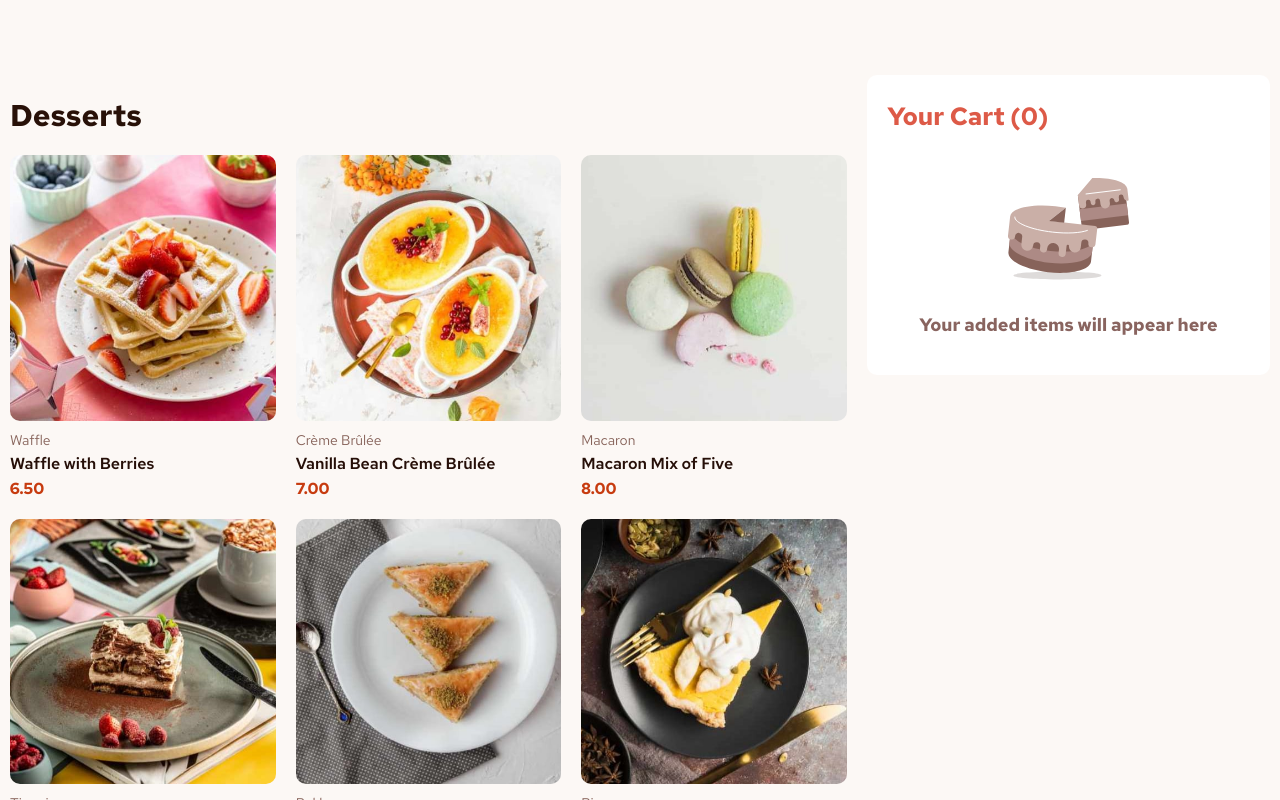
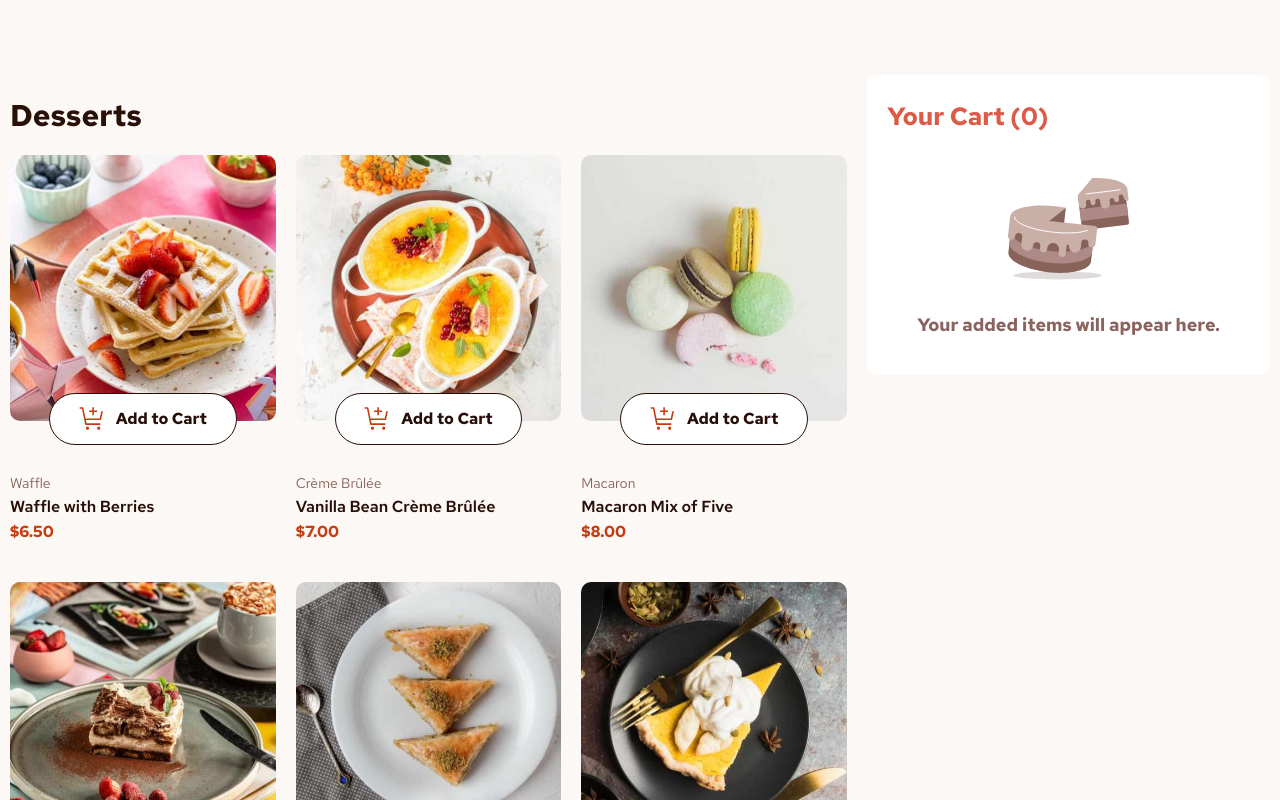
Before and after one commit to nosdvp/Product-list, a React (Create React App) app: page / in a window 1280 px wide. Shown: the top 800 px of the page. Built offline with nearby package versions, Linux system fonts and the light colour scheme.

Commit message:
реализовал добавление товаров в корзину, счетчик кол-во товаров, добавил кнопку добавления товара

```diff
--- a/src/App.css
+++ b/src/App.css
@@ -11,13 +11,12 @@ body {
   display: flex;
   align-items: start;
   justify-content: center;
-  padding-top: 75px;
+  padding: 75px 0;
 }
 
 .blockInfo{
   width: 1350px;
   height: auto;
-  /*border: 1px solid red;*/
   display: grid;
   grid-template-columns: 1.35fr 0.65fr;
   padding: 0px 10px ;
@@ -26,13 +25,11 @@ body {
 
 .listBlock{
   height: auto;
-  /*border: 1px solid green;*/
   width: 100%;
 }
 
 .cartBlock{
   height: auto;
-  /*border: 1px solid green;*/
   place-items: center;
 }
 
--- a/src/App.js
+++ b/src/App.js
@@ -6,16 +6,21 @@ import menu from './data.js'
 function App() {
 
   const [countCart, setCountCart] = useState(0)
+  const [cart, setCart] = useState([])
 
   return (
     <div className="wrapper">
       <div className='blockInfo'>
         <div className='listBlock'>
-          <ListPage/>
+          <ListPage
+            setCountCart = {setCountCart}
+            setCart = {setCart}
+          />
         </div>
         <div className='cartBlock'>
           <CartPage
-            countCart={countCart}
+            countCart = {countCart}
+            cart = {cart}
           />
         </div>
       </div>
--- a/src/components/CartPage/CartPage.js
+++ b/src/components/CartPage/CartPage.js
@@ -1,27 +1,38 @@
 import React from 'react'
 import './CartPage.scss'
 import cake from '../../img/illustration-empty-cart.svg'
+import close from '../../img/icon-remove-item.svg'
 
-const CartPage = ({countCart}) => {
+const CartPage = ({countCart, cart}) => {
   return (
       <div className='CartPage-wrapper'>
-        {countCart === 0 ? (
-          <>
         <div className='CartPage-wrapper__box'>
           <div className='CartPage-wrapper__box_title'>Your Cart ({countCart})</div>
+            {countCart === 0 ? (
               <div className='CartPage-wrapper__box_imgBlock'>
                 <img src={cake}></img>
-                <div>Your added items will appear here</div>
+                <div>Your added items will appear here.</div>
+              </div>
+            ) : (
+              <>
+                {cart.map((item) => (
+                  <div className='CartPage-wrapper__box_itemMenu'>
+                    <div className='CartPage-wrapper__box_itemMenu_box'>
+                      <div>{item.name}</div>
+                      <div className='CartPage-wrapper__box_itemMenu_box_price'>
+                        <div>счетчик</div>
+                        <div>@{item.price}</div>
+                        <div>$final</div>
                       </div>
                     </div>
-          </>
-        ) : (
-          <>
-            <div>
-              Тут что-то есть
+                    <div className='CartPage-wrapper__box_itemMenu_close'>
+                      <img src={close}/>
                     </div>
+                  </div>
+                ))}
               </>
             )}
+        </div>
       </div>
   )
 }
--- a/src/components/CartPage/CartPage.scss
+++ b/src/components/CartPage/CartPage.scss
@@ -33,5 +33,23 @@
             text-align: center;
             gap: 20px;
         }
+        &_itemMenu{
+            width: 100%;
+            height: 70px;
+            border: 1px solid red;
+            display: flex;
+            align-items: center;
+            justify-content: space-between;
+            &_box{
+                width: 80%;
+                &_price{
+                display: flex;
+                justify-content: space-between;
+                }
+            }
+            &_close{
+                width: 15%;
+            }
+        }
     }
 }
--- a/src/components/ListPage/ListPage.css
+++ b/src/components/ListPage/ListPage.css
@@ -13,12 +13,53 @@
 .ListPage-menuBox {
   display: grid;
   grid-template-columns: repeat(3, 1fr);
-  gap: 20px;
+  row-gap: 40px;
+  -moz-column-gap: 20px;
+       column-gap: 20px;
 }
 .ListPage-menuBox__card {
   display: flex;
   flex-direction: column;
   width: 100%;
+}
+.ListPage-menuBox__card_addToCartBox {
+  width: 100%;
+  height: 50px;
+  display: flex;
+  align-items: center;
+  justify-content: center;
+  margin-top: -27px;
+  margin-bottom: 20px;
+  transition: 0.2s;
+}
+.ListPage-menuBox__card_addToCartBox :hover {
+  transform: scale(1.05);
+  transition: 0.2s;
+}
+.ListPage-menuBox__card_addToCartBox :active {
+  transform: scale(0.95);
+  transition: 0.2s;
+}
+.ListPage-menuBox__card_addToCartBox_button {
+  width: 70%;
+  height: 100%;
+  background-color: white;
+  border: 1px solid #260f08;
+  border-radius: 30px;
+  display: flex;
+  align-items: center;
+  justify-content: center;
+  gap: 10px;
+  cursor: pointer;
+}
+.ListPage-menuBox__card_addToCartBox_button_img {
+  width: 27px;
+  height: 27px;
+}
+.ListPage-menuBox__card_addToCartBox_button div:nth-child(2) {
+  color: #260f08;
+  font-weight: bold;
+  font-size: 16px;
 }
 .ListPage-menuBox__card_img {
   width: 100%;
@@ -27,6 +68,11 @@
      object-fit: cover;
   border-radius: 10px;
   display: block;
+  cursor: pointer;
+}
+.ListPage-menuBox__card_img :hover {
+  transform: scale(0.8);
+  transition: 0.2;
 }
 .ListPage-menuBox__card_textBlock {
   width: 100%;
--- a/src/components/ListPage/ListPage.js
+++ b/src/components/ListPage/ListPage.js
@@ -1,8 +1,14 @@
 import React from 'react'
 import './ListPage.scss'
 import { menu } from '../../data'
+import cart from '../../img/icon-add-to-cart.svg'
 
-const ListPage = () => {
+const ListPage = ({ setCountCart, setCart }) => {
+  const addToCart = (item) => {
+    setCart(prev => [...prev, item])
+    setCountCart(prev => prev + 1)
+  }
+
   return (
     <div className="ListPage-wrapper">
       <div className='ListPage-title'>Desserts</div>
@@ -10,10 +16,16 @@ const ListPage = () => {
         {menu.map(item => (
         <div className='ListPage-menuBox__card'>
           <img src={item.image} className='ListPage-menuBox__card_img'></img>
+          <div className='ListPage-menuBox__card_addToCartBox' onClick={() => addToCart(item)}>
+            <div className='ListPage-menuBox__card_addToCartBox_button'>
+              <img className='ListPage-menuBox__card_addToCartBox_button_img' src={cart}/>
+              <div>Add to Cart</div>
+            </div>
+          </div>
           <div className='ListPage-menuBox__card_textBlock'>
             <div>{item.category}</div>
             <div>{item.name}</div>
-            <div>{item.price}</div>
+            <div>${item.price}</div>
           </div>
         </div>
       ))}
--- a/src/components/ListPage/ListPage.scss
+++ b/src/components/ListPage/ListPage.scss
@@ -13,17 +13,62 @@
 .ListPage-menuBox {
     display: grid;
     grid-template-columns: repeat(3, 1fr);
-    gap: 20px;
+    row-gap: 40px;
+    column-gap: 20px;
     &__card {
         display: flex;
         flex-direction: column;
         width: 100%;
+        &_addToCartBox{
+            width: 100%;
+            height: 50px;
+            display: flex;
+            align-items: center;
+            justify-content: center;
+            margin-top: -27px;
+            margin-bottom: 20px;
+            transition: 0.2s;
+            :hover{
+                transform: scale(1.05);
+                transition: 0.2s;
+            }
+            :active{
+                transform: scale(0.95);
+                transition: 0.2s;
+            }
+            &_button{
+                width: 70%;
+                height: 100%;
+                background-color: white;
+                border: 1px solid #260f08;
+                border-radius: 30px;
+                display: flex;
+                align-items: center;
+                justify-content: center;
+                gap: 10px;
+                cursor: pointer;
+                &_img{
+                    width: 27px;
+                    height: 27px;
+                }
+                div:nth-child(2){
+                    color: #260f08;
+                    font-weight: bold;
+                    font-size: 16px;
+                }
+            }
+        }
         &_img {
             width: 100%;
             aspect-ratio: 1 / 1;
             object-fit: cover;
             border-radius: 10px;
             display: block;
+            cursor: pointer;
+            :hover{
+                transform: scale(0.8);
+                transition: 0.2;
+            }
         }
         &_textBlock {
             width: 100%;
```
Also changed, not shown: src/components/CartPage/CartPage.css (+18 -0 lines), 2 other files (tests, documents, lock files or other folders). Lines whose indentation alone changed are shown as unchanged.
